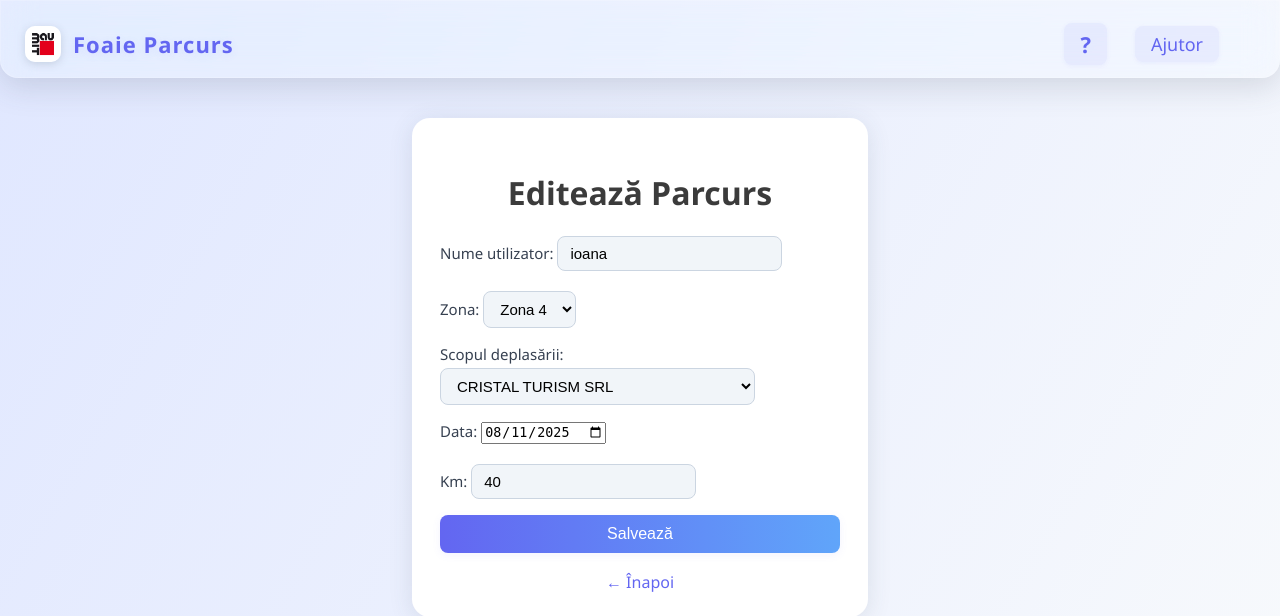
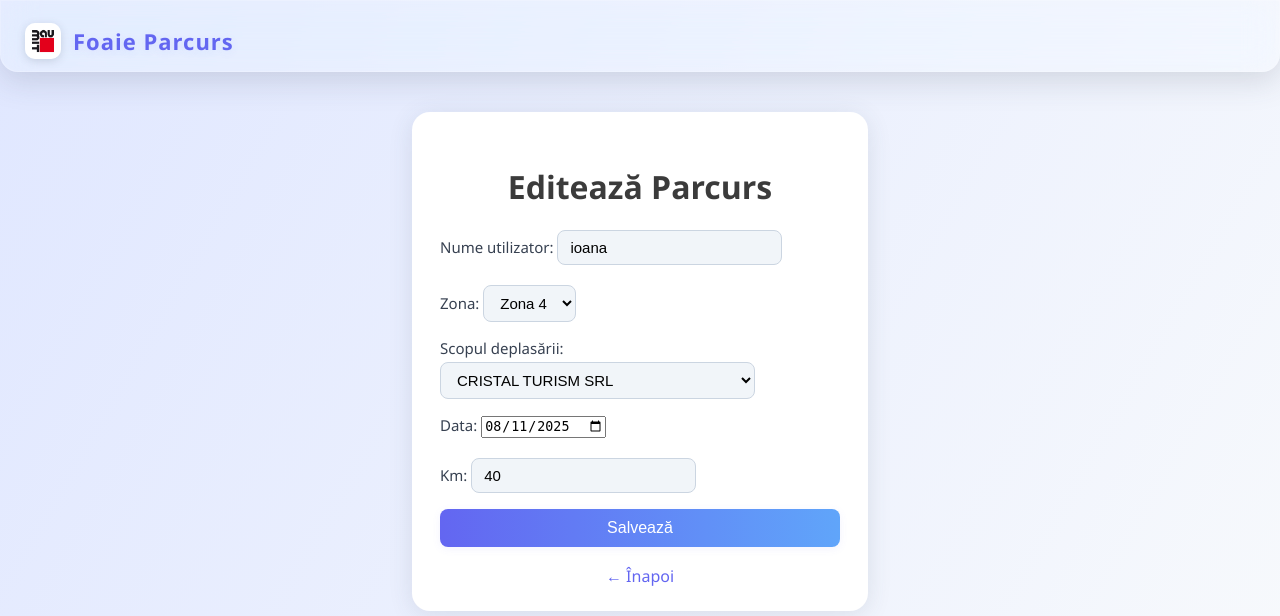
Before and after one commit to ioanadicu/FoaieParcurs, a Flask app: page /edit/3 in a window 1280 px wide. Shown: the top 616 px of the page. Run offline with Flask 3, Linux system fonts and the light colour scheme; a user stored in the database is signed in; data comes from the database, SQL or seed files in the repository; both versions use the stored data as it was after the commit.

Commit message:
feat: remove tutorial and help links from top bar

```diff
--- a/templates/topbar.html
+++ b/templates/topbar.html
@@ -49,12 +49,6 @@
         {% if username %}
         <span style="color:#6366f1;font-weight:500;font-size:17px;background:rgba(99,102,241,0.08);padding:6px 16px;border-radius:8px;box-shadow:0 1px 4px rgba(99,102,241,0.08);">{{ username }}</span>
         {% endif %}
-        <a href="#" title="Tutorial" style="color:#6366f1;font-size:22px;text-decoration:none;background:rgba(99,102,241,0.08);padding:6px 16px;border-radius:8px;box-shadow:0 1px 4px rgba(99,102,241,0.08);transition:background 0.2s;">
-            <span style="font-size:22px;font-weight:bold;">?</span>
-        </a>
-        <a href="#" title="Ajutor" style="color:#6366f1;font-size:18px;text-decoration:none;font-weight:500;background:rgba(99,102,241,0.08);padding:6px 16px;border-radius:8px;box-shadow:0 1px 4px rgba(99,102,241,0.08);transition:background 0.2s;">
-            Ajutor
-        </a>
         {% if username %}
         <a href="/logout" title="Logout" style="color:#ef4444;font-size:18px;font-weight:500;text-decoration:none;background:rgba(239,68,68,0.08);padding:6px 16px;border-radius:8px;box-shadow:0 1px 4px rgba(239,68,68,0.08);transition:background 0.2s;">Logout</a>
         {% endif %}
```
Also changed, not shown: parcurs.db.
